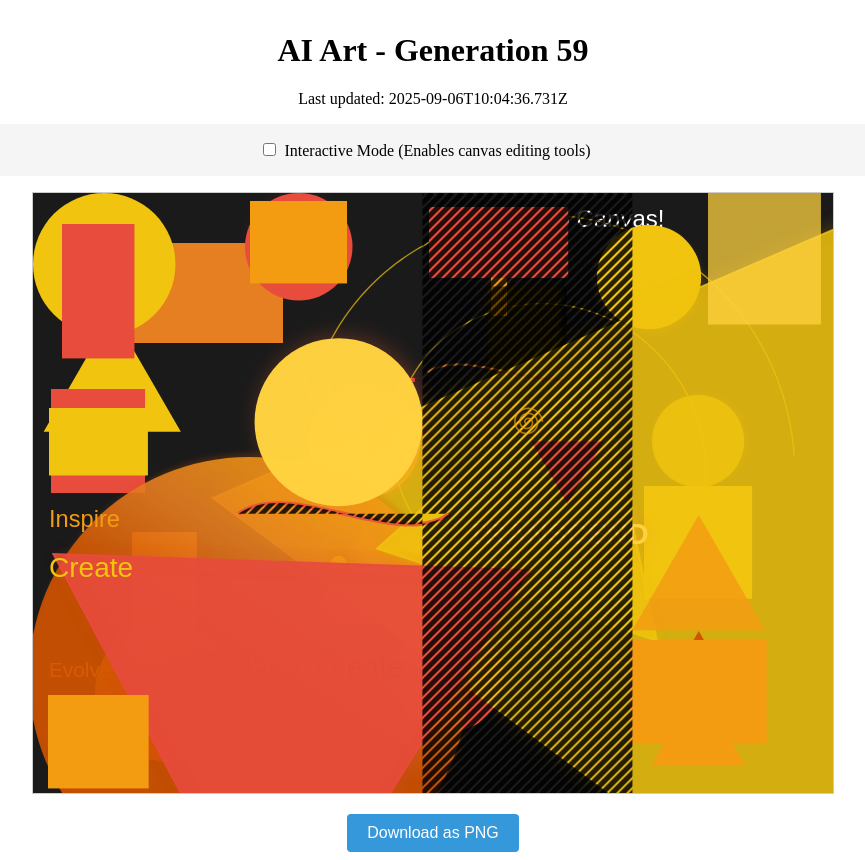
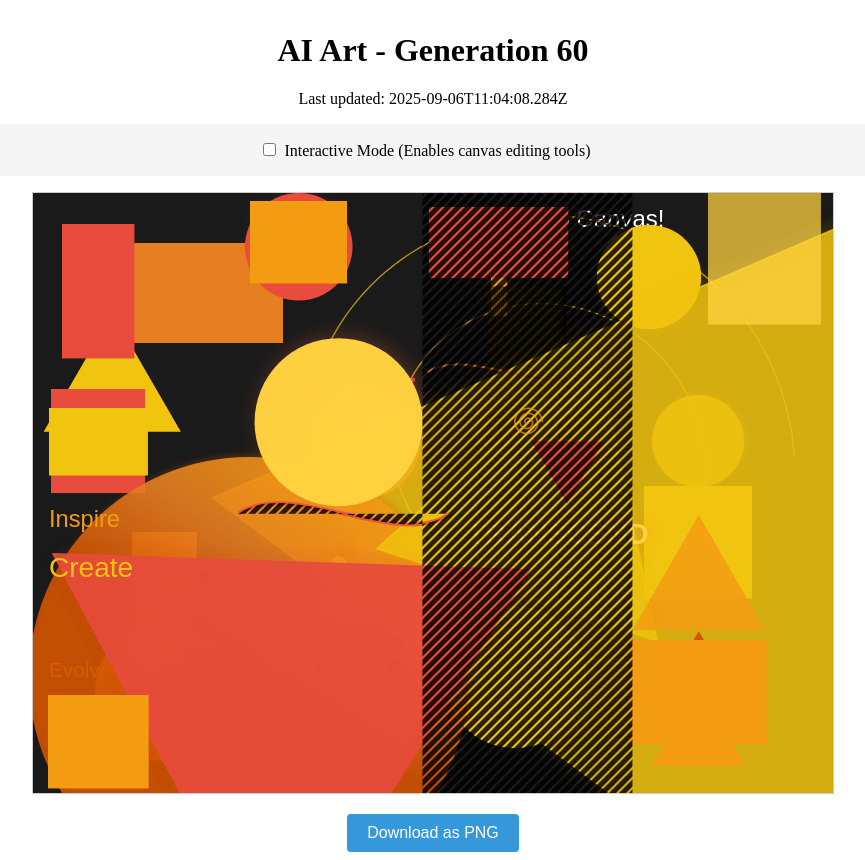
Before and after one commit to mcclowes/ai-art, a React (Vite) app: page / in a window 1280 px wide. Shown: the whole page, without its empty margins (207-1072 px from the left). Built offline with nearby package versions, Linux system fonts and the light colour scheme.

Commit message:
Improve artwork - Generation 60

```diff
--- a/src/artwork-state.ts
+++ b/src/artwork-state.ts
@@ -415,8 +415,8 @@ export const artworkState: ArtworkState = {
     },
     {
       "type": "circle",
-      "x": 71.2332164231459,
-      "y": 71.2332164231459,
+      "x": 482,
+      "y": 484,
       "radius": 71.2332164231459,
       "fillStyle": "#f1c40f",
       "id": "circle_1757016329346"
@@ -792,7 +792,7 @@ export const artworkState: ArtworkState = {
       "id": "spiral_1757153076731"
     }
   ],
-  "generation": 59,
-  "lastUpdated": "2025-09-06T10:04:36.731Z",
+  "generation": 60,
+  "lastUpdated": "2025-09-06T11:04:08.284Z",
   "cycleStarted": "2025-09-04T00:19:55.543Z"
 };
```
